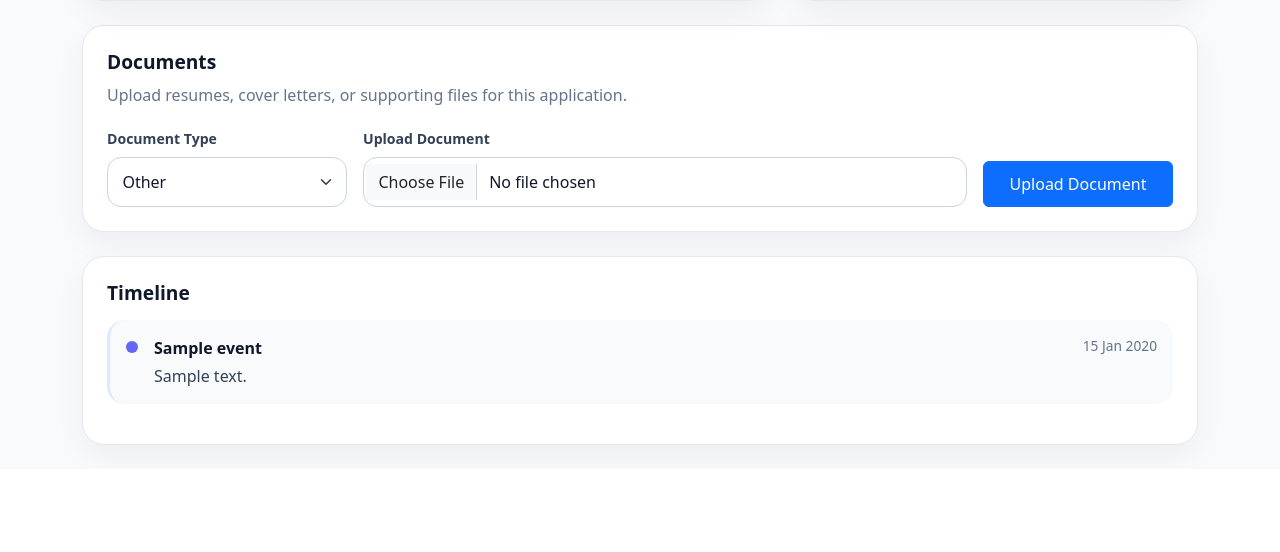
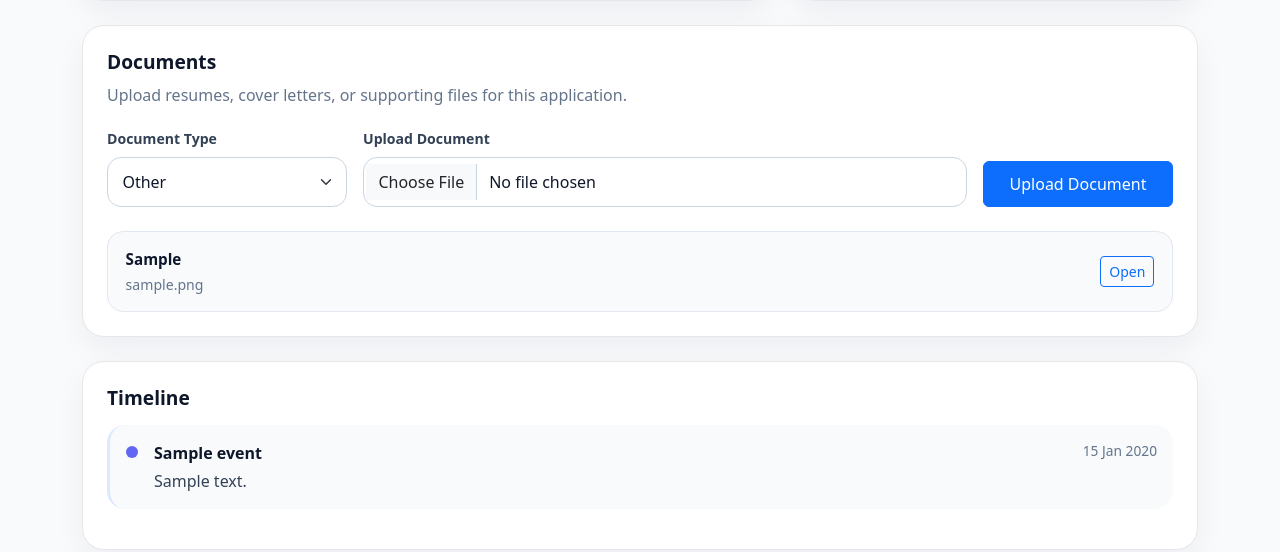
Before and after one commit to AtramAniket/career_os, a Flask app: page /applications/1 in a window 1280 px wide. Shown: the part 1258-1810 px from the top of the page. Before the commit the page ends 1716 px from the top, so only its background shows below. Run offline with Flask 3, Linux system fonts and the light colour scheme; a user stored in the database is signed in; tables that the repository leaves empty hold one stand-in row (values such as "Sample post"); some libraries are stand-ins or nearby versions.

Commit message:
added section for viewing uploaded files

```diff
--- a/app/templates/applications/detail.html
+++ b/app/templates/applications/detail.html
@@ -200,6 +200,39 @@
         </div>
       </div>
     </form>
+
+    {% if application.documents %}
+      <div class="uploaded-documents-list">
+        {% for document in application.documents %}
+          <div class="uploaded-document-item">
+
+            <div class="uploaded-document-info">
+              <strong>
+                {{ document.document_type.replace("_", " ")|title }}
+              </strong>
+
+              <p>
+                {{ document.original_filename }}
+              </p>
+            </div>
+
+            <div class="uploaded-document-actions">
+              <a
+                href="{{ url_for('applications.download_document', document_id=document.id) }}"
+                class="btn btn-sm btn-outline-primary"
+              >
+                Open
+              </a>
+            </div>
+
+          </div>
+        {% endfor %}
+      </div>
+    {% else %}
+      <div class="empty-mini mt-3">
+        <p>No documents uploaded yet.</p>
+      </div>
+    {% endif %}
   </div>
 
   <div class="content-card timeline-card">
```
